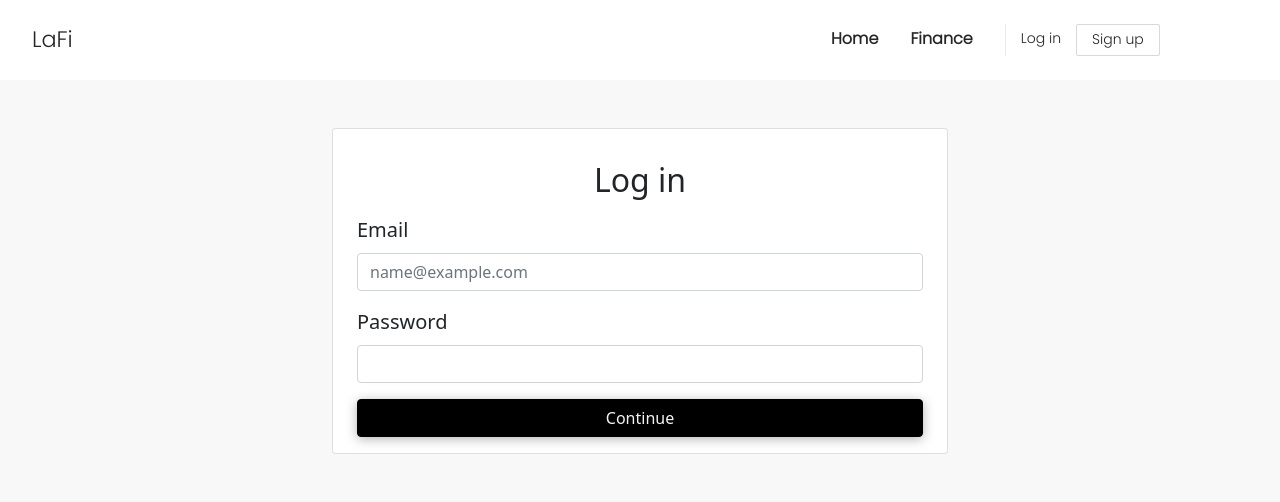
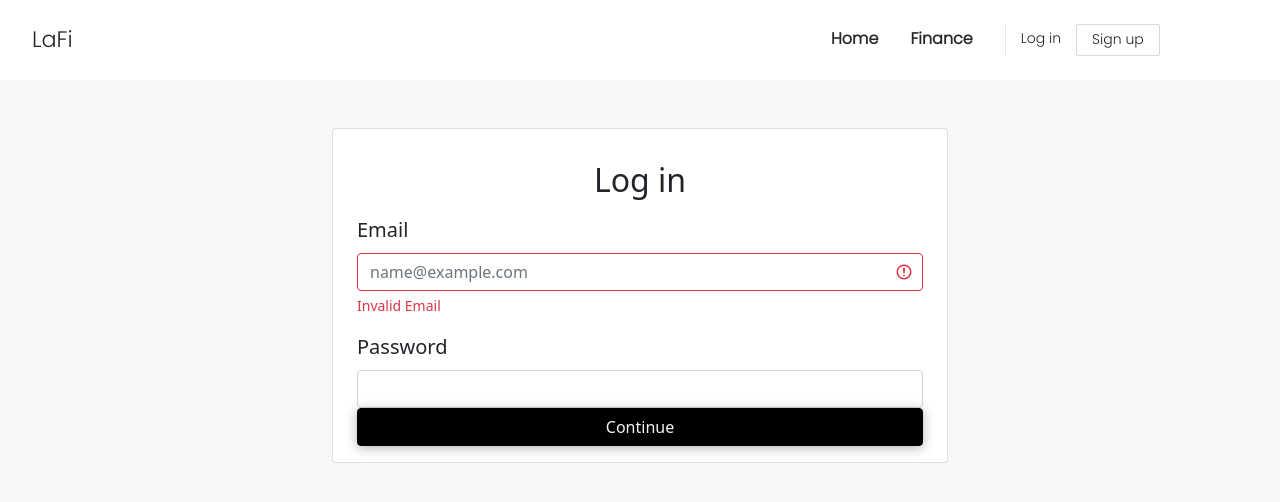
Before and after one commit to RubenLauwaert/lafi-frontend, a React (Create React App) app: page /login in a window 1280 px wide. Shown: the top 502 px of the page. Built offline with nearby package versions, Linux system fonts and the light colour scheme.

Commit message:
Form Control

```diff
--- a/src/Components/Forms/LoginForm/LoginForm.tsx
+++ b/src/Components/Forms/LoginForm/LoginForm.tsx
@@ -1,38 +1,66 @@
-import React from "react";
+import React, { useState } from "react";
 import styles from "../AuthForm.module.css";
-import '../authform.css'
+import "../authform.css";
 import "bootstrap/dist/css/bootstrap.min.css";
 import { Form, Button, Card, Container } from "react-bootstrap";
-import { useAppSelector, useAppDispatch } from '../../../app/hooks'
+import { useAppSelector, useAppDispatch } from "../../../app/hooks";
 import { login } from "../../../app/userStore";
 import { RootState } from "../../../app/store";
 
 export const LoginForm = () => {
+    const user = useAppSelector((state) => state.userReducer);
+    const dispatch = useAppDispatch();
 
+    const [email, setEmail] = useState("");
+    const [password, setPassword] = useState("");
 
-    const user = useAppSelector((state) => state.userReducer)
-    const dispatch = useAppDispatch()
-
+    const handleLogin = async (e: any) => {
+        await dispatch(login({ email, password }));
+    };
 
     return (
         <div className={styles.oauthWrapper}>
             <Container className="my-5 mx-5 w-50">
                 <Card className="py-3 px-4">
-                    <Card.Title className="my-3 text-center fs-2 fw-light">Log in</Card.Title>
+                    <Card.Title className="my-3 text-center fs-2 fw-light">
+                        Log in
+                    </Card.Title>
                     <Form>
                         <Form.Group className="mb-3" controlId="formEmail">
-                            <Form.Label className="fw-light fs-5">Email</Form.Label>
+                            <Form.Label className="fw-light fs-5">
+                                Email
+                            </Form.Label>
                             <Form.Control
                                 type="email"
                                 placeholder="name@example.com"
+                                value={email}
+                                isInvalid={true}
+                                onChange={(e) => setEmail(e.target.value)}
+                            />
+                            <Form.Control.Feedback type="invalid">
+                                {"Invalid Email"}
+                            </Form.Control.Feedback>
+                        </Form.Group>
+                        <Form.Group controlId="formPassword">
+                            <Form.Label className="fw-light fs-5">
+                                Password
+                            </Form.Label>
+                            <Form.Control
+                                type="password"
+                                value={password}
+                                onChange={(e) => setPassword(e.target.value)}
                             />
                         </Form.Group>
-                        <Form.Group className="mb-3" controlId="formPassword">
-                            <Form.Label className="fw-light fs-5">Password</Form.Label>
-                            <Form.Control type="password" />
-                        </Form.Group>
                     </Form>
-                    <Button type="submit" className="custom-login-button">Continue</Button>
+                    <Button
+                        type="submit"
+                        className="custom-login-button"
+                        onClick={(e) => {
+                            handleLogin(e);
+                        }}
+                    >
+                        Continue
+                    </Button>
                 </Card>
             </Container>
         </div>
--- a/src/app/userStore.ts
+++ b/src/app/userStore.ts
@@ -1,46 +1,47 @@
-import { createAsyncThunk, createSlice, PayloadAction } from '@reduxjs/toolkit'
-import { BASE_API_URI } from '../config/config'
-import axios from 'axios'
+import { createAsyncThunk, createSlice, PayloadAction } from "@reduxjs/toolkit";
+import { BASE_API_URI } from "../config/config";
+import axios from "axios";
 
 interface User {
-    id: string,
-    name: string,
-    email: string
+    id: string;
+    name: string;
+    email: string;
 }
 
-
 interface UserState {
-    user?: User | null,
-    status: 'fulfilled' | 'loading' | 'rejected' | 'idle'
+    user?: User | null;
+    status: "fulfilled" | "loading" | "rejected" | "idle";
 }
 
 // First, create the thunk
 export const login = createAsyncThunk(
-  'user/login',
+    "user/login",
     async (userData: any, thunkAPI) => {
-    const {email, password} = userData
-    console.log(email, password)
+        const { email, password } = userData;
+        console.log(email, password);
+        console.log("Login Attempt");
     }
-)
+);
 
 const initialState: UserState = {
     user: null,
-    status: 'idle'
-}
+    status: "idle",
+};
 
 // Then, handle actions in your reducers:
 export const userSlice = createSlice({
-  name: 'user',
+    name: "user",
     initialState,
     reducers: {
         // standard reducer logic, with auto-generated action types per reducer
     },
     extraReducers: (builder) => {
         // Add reducers for additional action types here, and handle loading state as needed
-    builder.addCase(login.fulfilled, (state, action: PayloadAction<any>) => {
+        builder.addCase(
+            login.fulfilled,
+            (state, action: PayloadAction<any>) => {}
+        );
+    },
+});
 
-    })
-  },
-})
-
-export default userSlice.reducer
+export default userSlice.reducer;
```
Also changed, not shown: 1 other file (tests, documents, lock files or other folders). Lines whose indentation alone changed are shown as unchanged.
